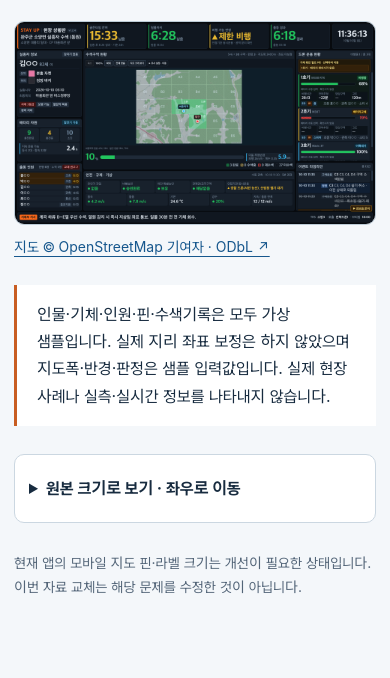
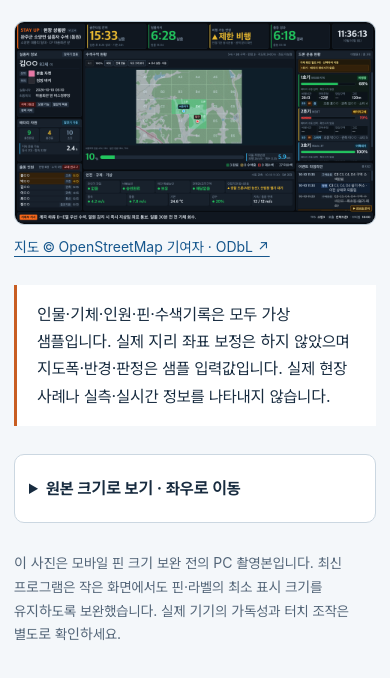
Before and after one commit to MuyeongKim/stayup-page, a website: page dashboard/map-display.html in a window 390 px wide. Shown: the part 230-908 px from the top of the page. Before the commit the page ends 875 px from the top, so only its background shows below. Drawn offline with Linux system fonts and the light colour scheme; a web font is replaced by a local one.

Commit message:
상황판 모바일 핀 보완 안내 갱신
앱의 최소 표시 크기 보완과 모바일 검증 결과를 반영하고, 이전 미해결 안내 및 PC 촬영본의 적용 범위를 정리한다.

```diff
--- a/dashboard/map-display.html
+++ b/dashboard/map-display.html
@@ -28,7 +28,7 @@
             <div class="original-image" tabindex="0" role="region" aria-label="원본 크기 이미지, 좌우 스크롤 가능"><img src="/images/optimized/dashboard/real-map-display.webp" alt="실제 지도 적용 표출 화면 원본 크기" width="1920" height="1080" loading="lazy"></div>
             <p class="image-credit"><a href="https://www.openstreetmap.org/copyright" target="_blank" rel="noopener noreferrer">지도 © OpenStreetMap 기여자 · ODbL ↗<span class="visually-hidden">, 새 탭</span></a></p>
         </details>
-        <p class="limitation">현재 앱의 모바일 지도 핀·라벨 크기는 개선이 필요한 상태입니다. 이번 자료 교체는 해당 문제를 수정한 것이 아닙니다.</p>
+        <p class="limitation">이 사진은 모바일 핀 크기 보완 전의 PC 촬영본입니다. 최신 프로그램은 작은 화면에서도 핀·라벨의 최소 표시 크기를 유지하도록 보완했습니다. 실제 기기의 가독성과 터치 조작은 별도로 확인하세요.</p>
     </main>
 </body>
 </html>
```
Also changed, not shown: dashboard/index.html (+1 -1 lines), dashboard/map-workspace.html (+1 -1 lines), readme.md.
